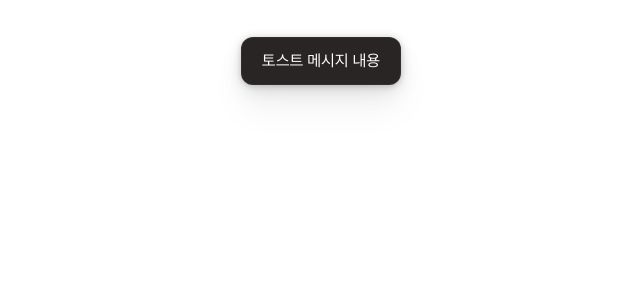
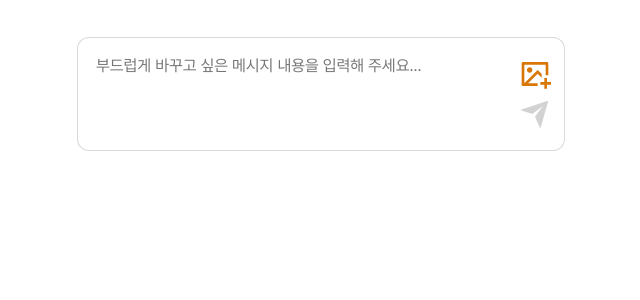
Before and after one commit to Cushion-Dev/Cushion-FE, a React (Vite) app: page / in a window 1280 px wide. Shown: the top 300 px of the page, without its empty margins (319-959 px from the left). Built offline with nearby package versions, Linux system fonts and the light colour scheme.

Commit message:
feat: textarea 컴포넌트 구현

```diff
--- /dev/null
+++ b/src/components/common/Textarea.tsx
@@ -0,0 +1,70 @@
+import { useState, useEffect, useRef, useCallback } from 'react';
+
+import { ICONS } from '../../styles/common/icons';
+import { MESSAGES } from '../../constants/messages';
+import {
+  TextareaContainer,
+  WrapTextArea,
+  TextArea,
+  ButtonContainer,
+  AddImage,
+  Send,
+} from '../../styles/common/Textarea';
+
+const Textarea = () => {
+  const textareaRef = useRef<HTMLDivElement>(null);
+
+  const [isActive, setIsActive] = useState(false);
+  const [textareaValue, setTextareaValue] = useState('');
+
+  const handleDocumentClick = useCallback((event: MouseEvent) => {
+    if (
+      textareaRef.current &&
+      !textareaRef.current.contains(event.target as Node)
+    ) {
+      setIsActive(false);
+    }
+  }, []);
+
+  useEffect(() => {
+    document.addEventListener('click', handleDocumentClick);
+    return () => {
+      document.removeEventListener('click', handleDocumentClick);
+    };
+  }, [handleDocumentClick]);
+
+  const handleTextAreaClick = () => {
+    setIsActive(true);
+  };
+
+  const handleTextareaChange = (
+    event: React.ChangeEvent<HTMLTextAreaElement>
+  ) => {
+    setTextareaValue(event.target.value);
+  };
+
+  return (
+    <TextareaContainer $isActive={isActive} ref={textareaRef}>
+      <WrapTextArea>
+        <TextArea
+          placeholder={MESSAGES.textarea.placeholder}
+          onClick={handleTextAreaClick}
+          value={textareaValue}
+          onChange={handleTextareaChange}
+        />
+        <ButtonContainer>
+          <AddImage src={ICONS.textarea.addImage} />
+          <Send
+            src={
+              textareaValue.trim().length > 0
+                ? ICONS.textarea.sendTrue
+                : ICONS.textarea.sendFalse
+            }
+          />
+        </ButtonContainer>
+      </WrapTextArea>
+    </TextareaContainer>
+  );
+};
+
+export default Textarea;
--- a/src/components/index.ts
+++ b/src/components/index.ts
@@ -6,3 +6,5 @@ export { default as LoginDialog } from './common/Dialog/LoginDialog';
 
 export { default as Popover } from './common/Popover/Popover';
 export { default as Toast } from './common/Toast';
+
+export { default as Textarea } from './common/Textarea';
--- a/src/constants/messages.ts
+++ b/src/constants/messages.ts
@@ -42,4 +42,8 @@ export const MESSAGES = {
       withdraw: '탈퇴하기',
     },
   },
+
+  textarea: {
+    placeholder: '부드럽게 바꾸고 싶은 메시지 내용을 입력해 주세요...',
+  },
 };
--- a/src/pages/App.tsx
+++ b/src/pages/App.tsx
@@ -1,12 +1,10 @@
-import { Popover, Toast } from '../components';
 import styled from 'styled-components';
-import { TYPO } from '../styles/typo';
-
+import { Textarea } from '../components';
 
 const App = () => {
   return (
     <Container>
-      <Toast bodyText="토스트 메시지 내용" />
+      <Textarea />
     </Container>
   );
 };
--- /dev/null
+++ b/src/styles/common/Textarea.ts
@@ -0,0 +1,92 @@
+import styled, { css } from 'styled-components';
+
+import { TYPO } from '../../styles/typo';
+import { semantic } from '../../styles/semantic';
+
+const TextareaContainer = styled.div<{ $isActive: boolean }>`
+  display: flex;
+  flex-direction: column;
+  justify-content: center;
+  align-items: flex-start;
+
+  width: 30.5rem;
+
+  gap: 0.5rem;
+  padding: 1rem;
+
+  border-radius: 0.75rem;
+  border: 1px solid
+    ${({ $isActive }) =>
+      $isActive ? semantic.light.accent.solid.normal : semantic.light.border.transparent.neutral};
+  background: ${semantic.light.bg.solid.light};
+
+  box-sizing: border-box;
+
+  ${({ $isActive }) =>
+    $isActive &&
+    css`
+      background: ${semantic.light.bg.solid.light};
+    `}
+`;
+const WrapTextArea = styled.div`
+  display: flex;
+  align-items: center;
+  align-self: stretch;
+
+  height: 5rem;
+  gap: 0.3rem;
+
+  box-sizing: border-box;
+`;
+
+const TextArea = styled.textarea`
+  flex-shrink: 0;
+
+  width: 26.25rem;
+  height: 5.5rem;
+
+  padding: 0.2rem 0.125rem;
+
+  border: none;
+  outline: none;
+  resize: none;
+
+  ${TYPO.body2}
+  font-family: 'Pretendard';
+  caret-color: ${semantic.light.accent.solid.normal};
+
+  & {
+    -ms-overflow-style: none;
+  }
+
+  &::-webkit-scrollbar {
+    display: none;
+  }
+`;
+
+const ButtonContainer = styled.div`
+  display: flex;
+  flex-direction: column;
+  align-items: center;
+  justify-content: center;
+
+  gap: 0.5rem;
+`;
+
+const AddImage = styled.img`
+  display: flex;
+  align-items: center;
+
+  width: 2rem;
+  cursor: pointer;
+`;
+
+const Send = styled.img`
+  display: flex;
+  align-items: center;
+
+  width: 2rem;
+  cursor: pointer;
+`;
+
+export { TextareaContainer, WrapTextArea, TextArea, ButtonContainer, AddImage, Send };
```
